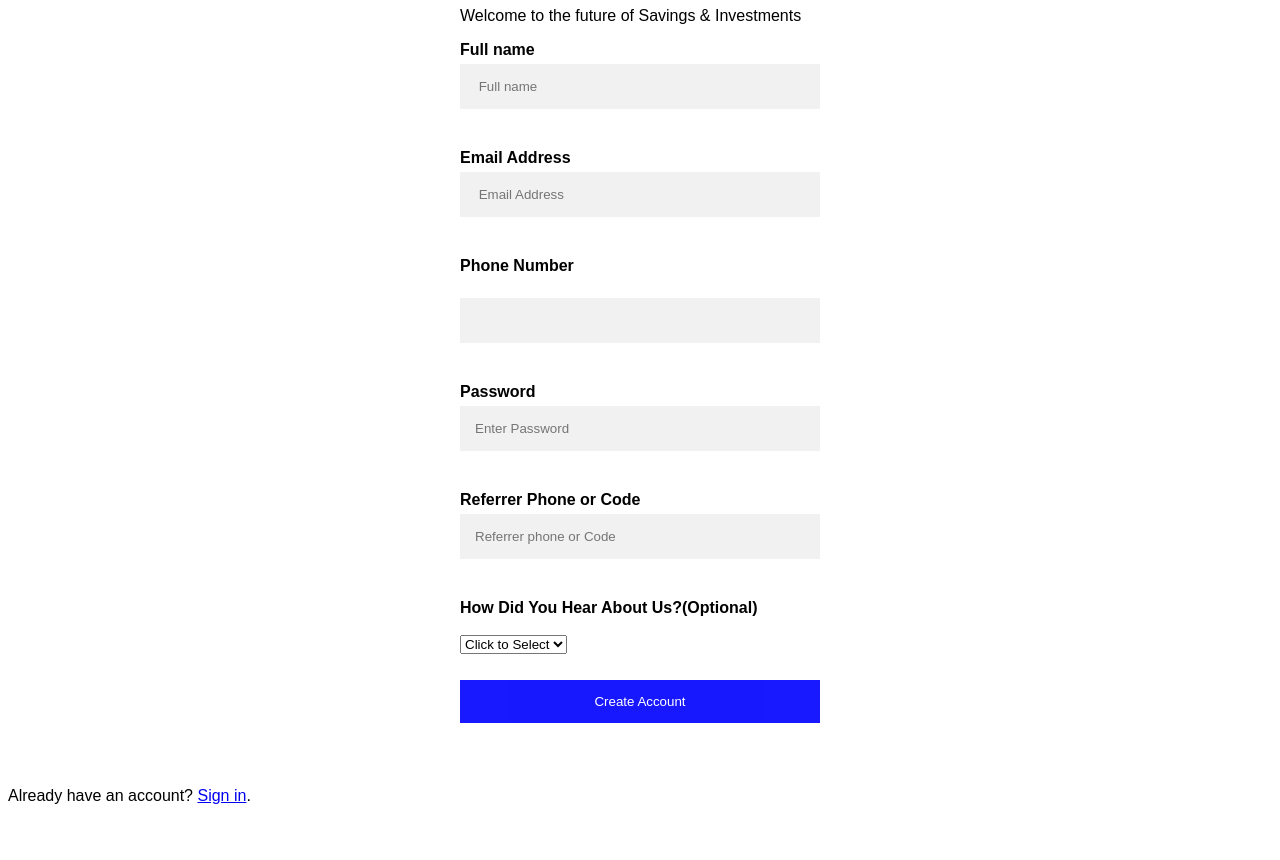
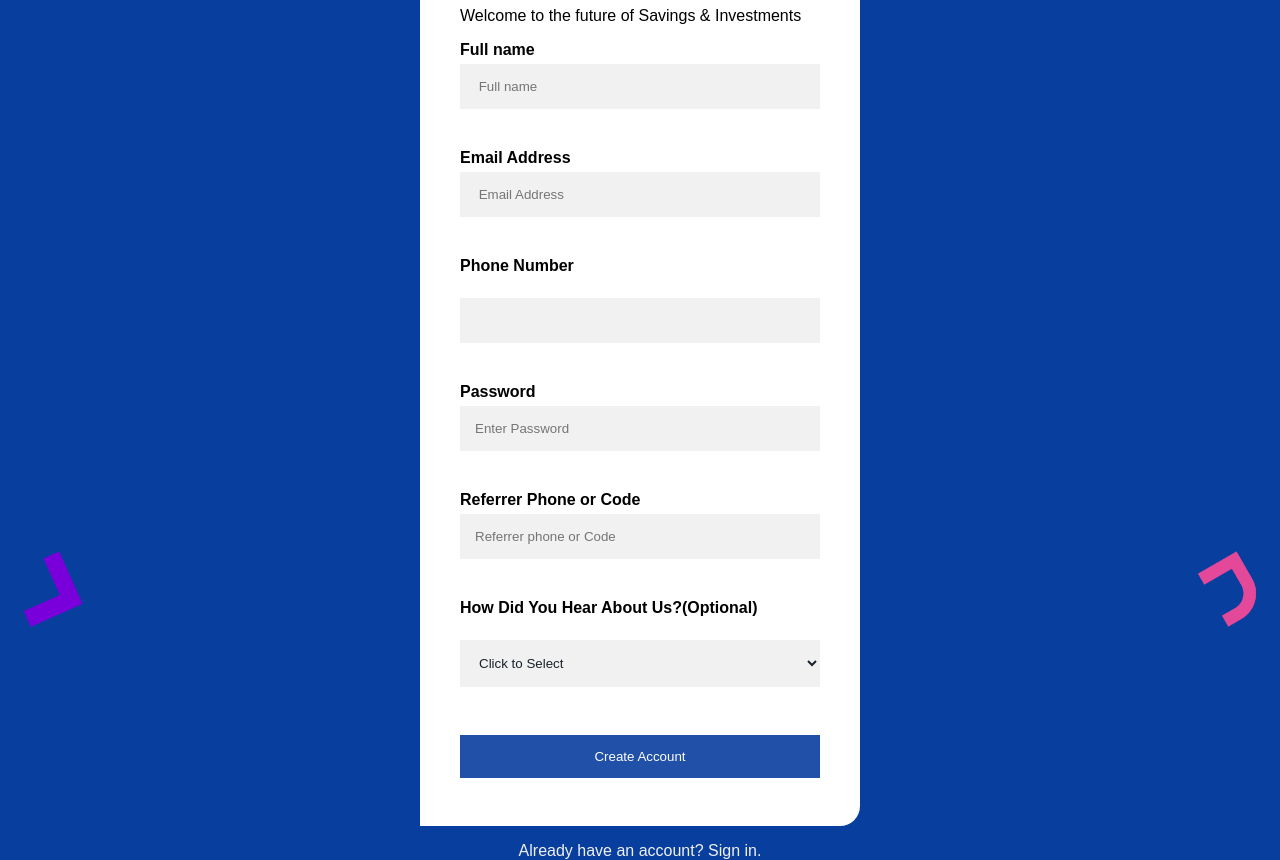
Before and after one commit to florence-sangobiyi/florence-sangobiyi.github.io, a plain HTML site: page index.html in a window 1280 px wide. Shown: the part 174-1034 px from the top of the page. Before the commit the page ends 995 px from the top, so only its background shows below. Drawn offline with Linux system fonts and the light colour scheme.

Commit message:
addig images and styling

```diff
--- a/assets/style.css
+++ b/assets/style.css
@@ -10,12 +10,19 @@ img {
 
   }
 
+  body {
+    background-color: rgb(8, 62, 158);
+  }
+
+
 /* Full-width input fields */
-input[type=text], input[type=password], input[type=number] {
+input[type=text], input[type=password], input[type=number], select {
   width: 100%;
   padding: 15px;
   margin: 5px 0 22px 0;
   display: inline-block;
+  color: rgb(26, 32, 44);
+  background: rgb(237, 242, 247);
   border: none;
   background: #f1f1f1;
 }
@@ -31,7 +38,7 @@ input[type=text]:focus, input[type=password]:focus, input[type=number]:focus {
 
   /* Set a style for all buttons */
   button {
-    background-color:blue;
+    background-color: rgb(8, 62, 158);
     color: white;
     padding: 14px 20px;
     margin: 8px 0;
@@ -46,8 +53,52 @@ input[type=text]:focus, input[type=password]:focus, input[type=number]:focus {
   }
 
   #container {
-    width: 440px;
+    background-color: rgb(255,255,255);
+        width: 440px;
     margin: 0 auto;
     padding: 40px;
+    border-top-left-radius: 20px;
+    border-top-right-radius: 20px;
+    border-bottom-right-radius: 20px;
+
 
   }
+
+
+
+
+
+  body {
+    height: 100vh;
+
+    background-position:
+      top 10px left 10px,
+      top 10px right 10px,
+      bottom 10px right 10px,
+      bottom 10px left 10px;
+
+    background-size: 86px;
+    background-repeat: no-repeat;
+
+     background-image: url('./img/topleft.png'),
+                        url('./img/topright.png'),
+                      url('./img/bottomleft.png'),
+                      url('./img/buttomright.png');
+  }
+
+  .signin {
+    margin: 0 auto;
+    color: #f1f1f1;
+    width: 448px;
+    text-align: center;
+
+  }
+   a {
+     color: #f1f1f1;
+     text-decoration: none;
+   }
+
+   .logo {
+    width: 200px;
+    height: 100px;
+   }
```
Also changed, not shown: assets/img/bottomleft.png (added), assets/img/buttomright.png (added), assets/img/logo.svg (added), assets/img/piggyvest.jpg (added), assets/img/topleft.png (added), assets/img/topright.png (added).
